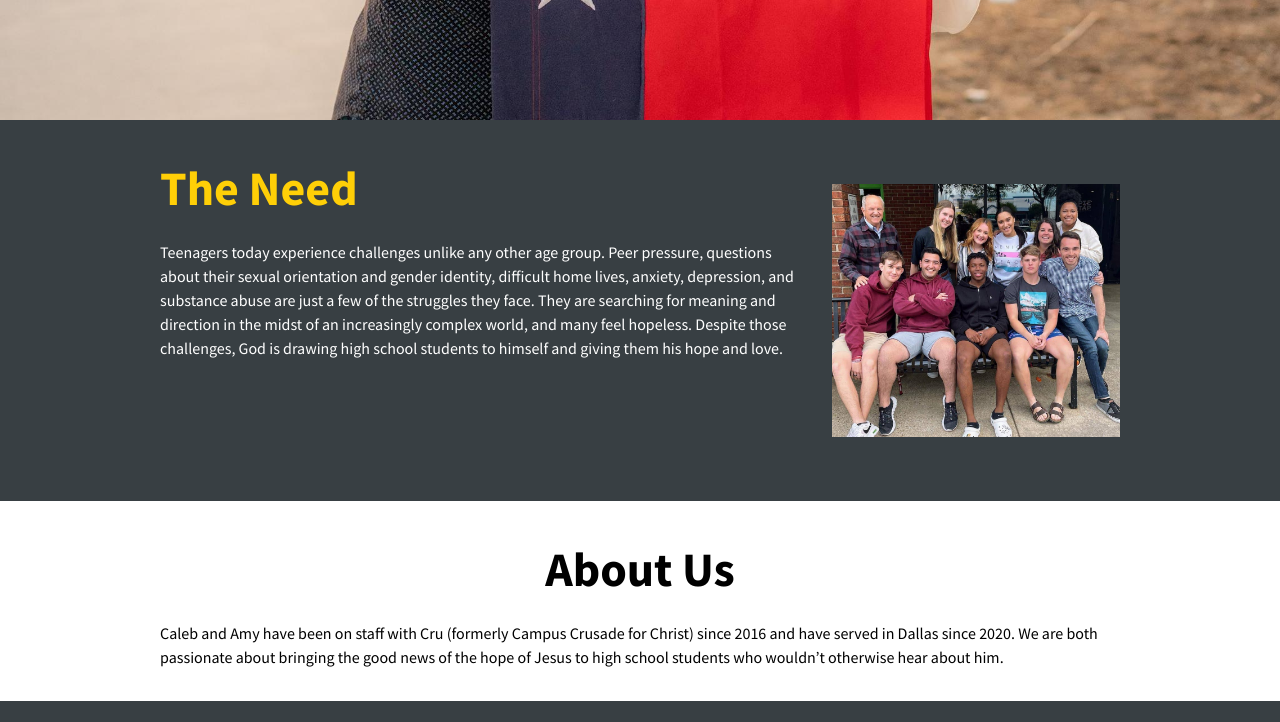
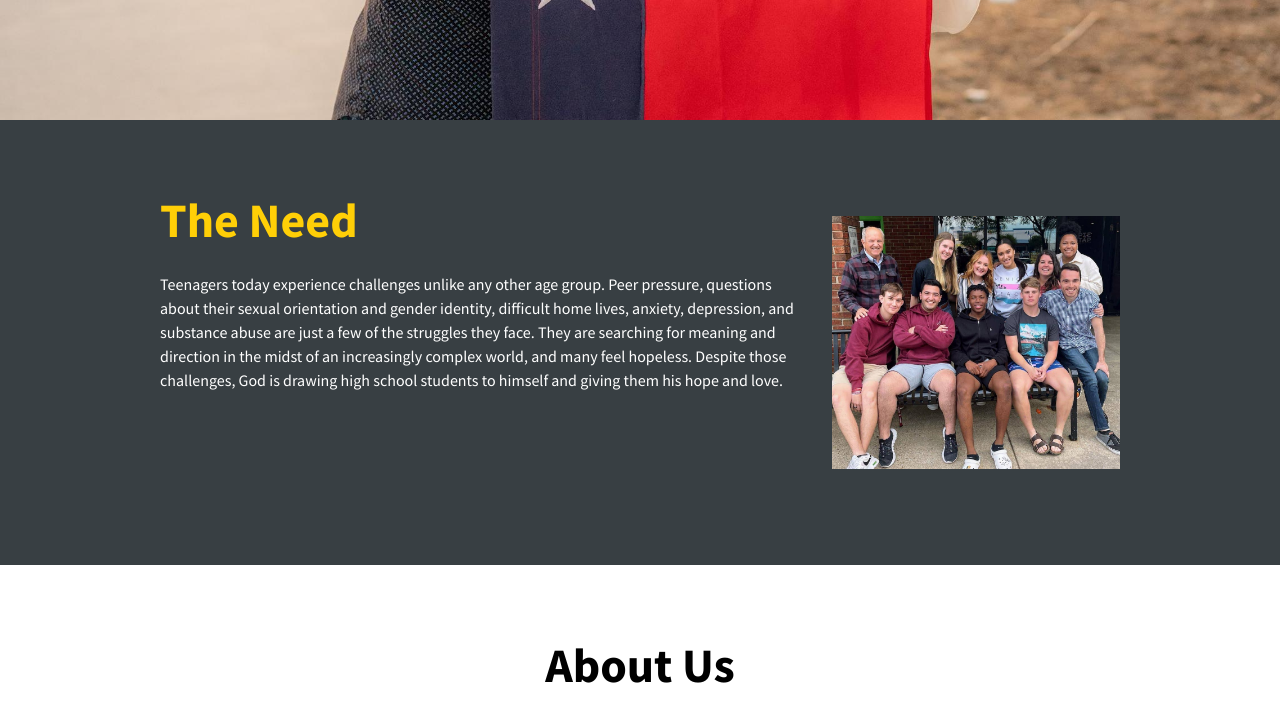
Before and after one commit to canac/calebamycox.com, a website built with Parcel: page src/index.html in a window 1280 px wide. Shown: the part 680-1402 px from the top of the page. Built offline with nearby package versions, Linux system fonts and the light colour scheme.

Commit message:
Change section padding

```diff
--- a/src/styles.css
+++ b/src/styles.css
@@ -214,6 +214,6 @@ footer {
 body > *:not(header) {
   padding: 2rem;
   @media (width >= 768px) {
-    padding-inline: calc(max(8rem, 100vw - 960px) / 2);
+    padding: 4rem calc(max(8rem, 100vw - 960px) / 2);
   }
 }
```
